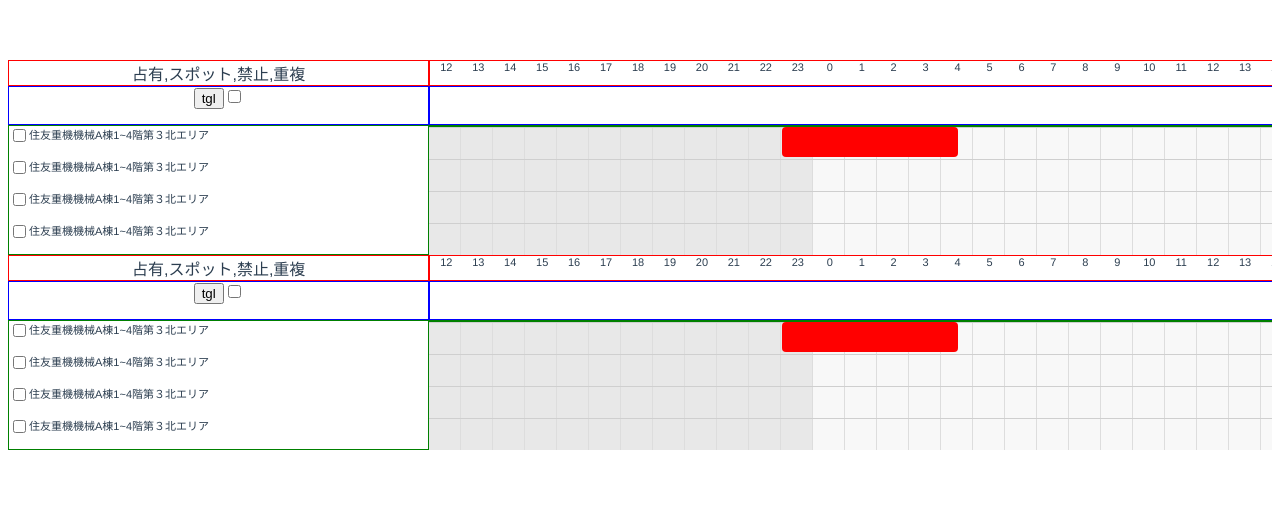
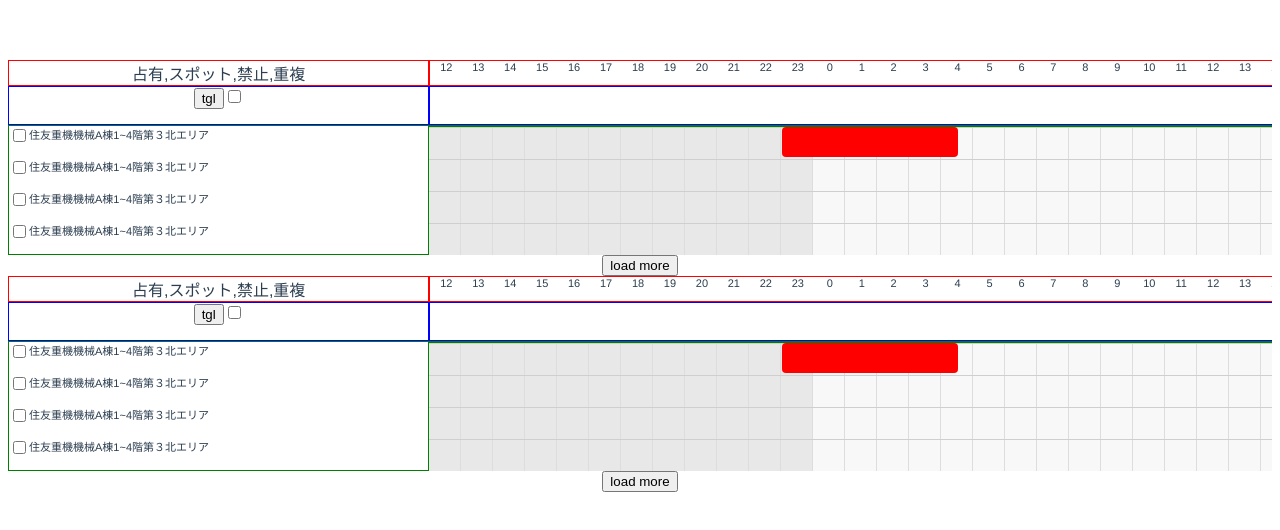
Before and after one commit to masahiro8/GREEN_schedule, a Vue app: page / in a window 1280 px wide. Shown: the top 530 px of the page. Built offline with nearby package versions, Linux system fonts and the light colour scheme.

Commit message:
追加ロードボタンを追加

```diff
--- a/src/components/ScheduleRow.vue
+++ b/src/components/ScheduleRow.vue
@@ -1,4 +1,5 @@
 <template>
+  <div class="">
     <div class="table">
       <ul class="information">
         <!-- ラベル -->
@@ -50,7 +51,12 @@
               :marginTop="timelabel_height"
             ></SchedulePlanCell>
           </div>
-        <div v-if="isShowChild" class="scheduleBackground" :style="getDaySize">
+          <!-- 背景 -->
+          <div
+            v-if="isShowChild"
+            class="scheduleBackground"
+            :style="getDaySize"
+          >
             <!-- 背景グリッド -->
             <div
               v-for="(item, index) in cells"
@@ -68,6 +74,10 @@
             ></div>
           </div>
         </div>
+      </div>
+    </div>
+    <div class="table_footer" v-if="isShowChild">
+      <button>load more</button>
     </div>
   </div>
 </template>
@@ -101,6 +111,9 @@ const config_cell_height = 32;
 
 //予定の上マージン
 const config_timelabel_height = 0;
+
+//さらに表示する高さ
+const config_loadmore_height = 64;
 
 //作業時間帯仮データ
 // const work_timeframe = { startTime: "12:00", endTime: "18:00" };
```
Lines whose indentation alone changed are shown as unchanged.
